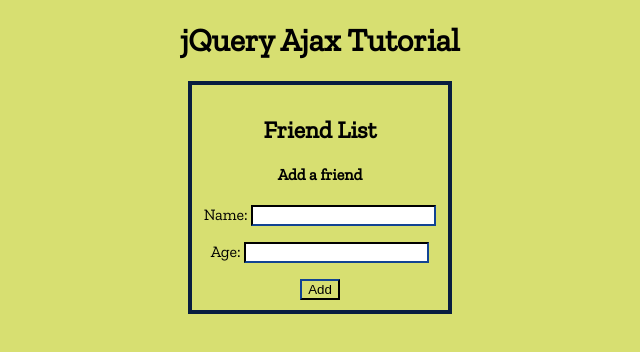
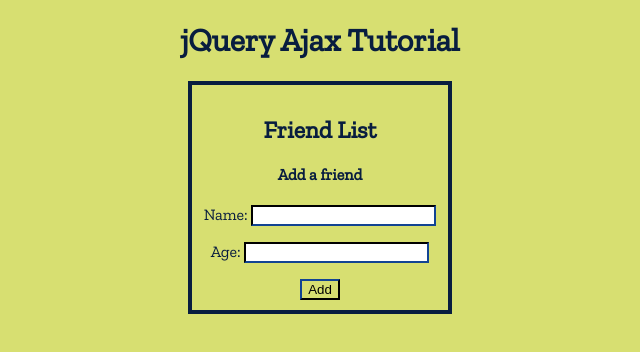
Before and after one commit to Jonathan-Taylor5/Friends-list, a website: page index.html in a window 1280 px wide. Shown: the whole page, without its empty margins (320-960 px from the left). Drawn offline with nearby package versions, Linux system fonts and the light colour scheme; no server answers.

Commit message:
first commit

```diff
--- a/public/css/main.css
+++ b/public/css/main.css
@@ -2,7 +2,7 @@
 	font-family: 'Zilla Slab', serif;
 	text-align: center;
 	background-color: rgb(215,223,113);
-	font-color: rgb(8,29,63);
+	color: rgb(8,29,63);
 }
 
 #input {
```
